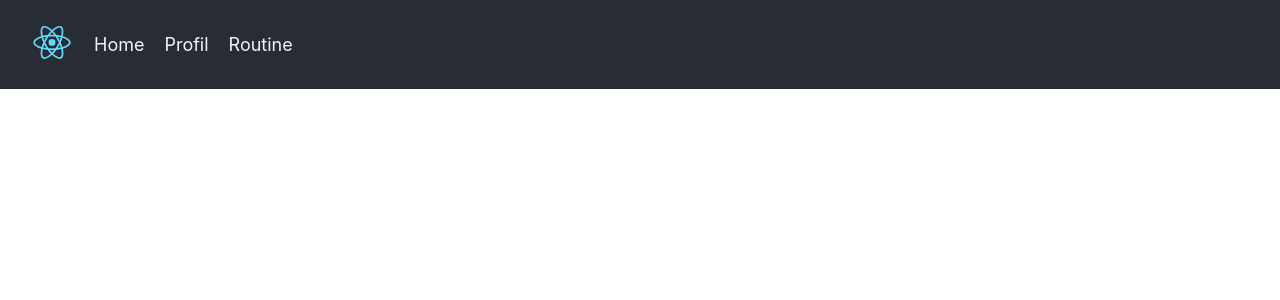
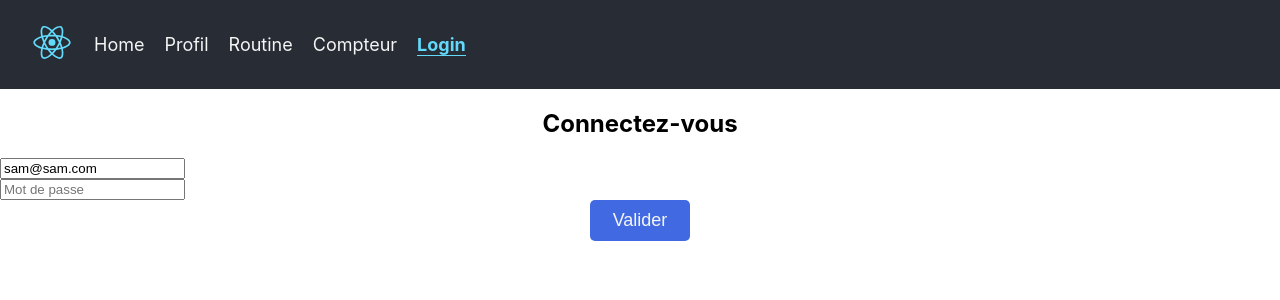
Before and after one commit to Samdjm/app14, a React (Create React App) app: page /auth in a window 1280 px wide. Before the commit this address had no page. Shown: the top 300 px of the page. Built offline with nearby package versions, Linux system fonts and the light colour scheme.

Commit message:
Code J-4 FIN

```diff
--- a/src/App.js
+++ b/src/App.js
@@ -4,6 +4,8 @@ import { BrowserRouter, Route, Routes } from "react-router-dom";
 import Home from "./components/page/Home/Home";
 import Profil from "./components/page/Profil/Profil";
 import Routine from "./components/page/Routine/Routine";
+import Counter from "./components/page/Counter/Counter";
+import Auth from "./components/page/Auth/Auth";
 
 function App() {
   let utilisateur = {
@@ -41,6 +43,8 @@ function App() {
           <Route path='/' element={<Home />} />
           <Route path='/profil' element={<Profil user={utilisateur} />} />
           <Route path='/routine' element={<Routine />} />
+          <Route path='/counter' element={<Counter />} />
+          <Route path='/auth' element={<Auth />} />
         </Routes>
       </BrowserRouter>
     </div>
--- a/src/components/container/Header/Header.jsx
+++ b/src/components/container/Header/Header.jsx
@@ -6,6 +6,8 @@ export default function Header({ title }) {
     { routePath: "/", routeName: "Home" },
     { routePath: "/profil", routeName: "Profil" },
     { routePath: "/routine", routeName: "Routine" },
+    { routePath: "/counter", routeName: "Compteur" },
+    { routePath: "/auth", routeName: "Login" },
   ];
 
   return (
--- /dev/null
+++ b/src/components/container/LoginForm/LoginForm.jsx
@@ -0,0 +1,38 @@
+import { useState } from "react";
+import Button from "../../ui/Button/Button";
+
+export default function LoginForm() {
+  const [emailInput, setEmailInput] = useState("sam@sam.com");
+  const [passwordIput, setPasswordInput] = useState("");
+
+  function handleEmail(e) {
+    setEmailInput(e.target.value);
+  }
+
+  function login() {
+    alert("Connexion avec: " + emailInput);
+    setEmailInput("");
+  }
+
+  //Two way binding
+
+  return (
+    <>
+      <h2>Connectez-vous</h2>
+
+      <input
+        value={emailInput}
+        onChange={handleEmail}
+        style={{ display: "block" }}
+        placeholder='Email'
+        type={"email"}
+      />
+      <input
+        style={{ display: "block" }}
+        placeholder='Mot de passe'
+        type={"password"}
+      />
+      <Button action={login}>Valider</Button>
+    </>
+  );
+}
--- a/src/components/container/User/User.jsx
+++ b/src/components/container/User/User.jsx
@@ -1,3 +1,4 @@
+import MenuSecret from "../../hoc/MenuSecret/MenuSecret";
 import FullName from "../../ui/FullName/FullName";
 import Hobbies from "../../ui/Hobbies/Hobbies";
 
@@ -8,7 +9,17 @@ export default function User(proprités) {
         lastName={proprités.user.nom}
         firstName={proprités.user.prenom}
       />
-      <Hobbies cours={proprités.user.cours} />
+      <MenuSecret
+        labelOpen={"Cacher les cours"}
+        labelClose={"Afficher les cours"}
+      >
+        <Hobbies cours={proprités.user.cours} />
+      </MenuSecret>
     </div>
   );
 }
+
+//Exercice:
+//1- Créer une variable d'état isMenuShown, initialisée a false
+//2- Ajouter un bouton: On execute une fonction qui changerai la variable de true a false, ou de false a true
+//3- Utiliser un opérateur ternaire pour afficher ou non le menu secret.
--- /dev/null
+++ b/src/components/hoc/MenuSecret/MenuSecret.jsx
@@ -0,0 +1,32 @@
+import React from "react";
+import { useState } from "react";
+import Button from "../../ui/Button/Button";
+
+export default function MenuSecret({ children, labelOpen, labelClose }) {
+  const [isMenuShown, setIsMenuShown] = useState(false);
+
+  function toggleMenu() {
+    //1:
+    // if (isMenuShown) {
+    //   setIsMenuShown(false);
+    // } else {
+    //   setIsMenuShown(true);
+    // }
+
+    //2:
+    // setIsMenuShown(isMenuShown ? false : true);
+
+    //3:
+    setIsMenuShown(!isMenuShown);
+  }
+
+  return (
+    <div>
+      <Button action={toggleMenu}>
+        {isMenuShown ? labelOpen : labelClose}
+      </Button>
+
+      {isMenuShown && children}
+    </div>
+  );
+}
--- /dev/null
+++ b/src/components/page/Auth/Auth.jsx
@@ -0,0 +1,9 @@
+import LoginForm from "../../container/LoginForm/LoginForm";
+
+export default function Auth() {
+  return (
+    <div>
+      <LoginForm />
+    </div>
+  );
+}
--- /dev/null
+++ b/src/components/page/Counter/Counter.jsx
@@ -0,0 +1,45 @@
+import React, { useState } from "react";
+import Button from "../../ui/Button/Button";
+
+export default function Counter() {
+  const [counter, setCounter] = useState(0);
+
+  function add() {
+    setCounter(counter + 1);
+  }
+
+  function sub() {
+    setCounter(counter - 1);
+  }
+
+  function changeCounter(operation) {
+    switch (operation) {
+      case "+":
+        setCounter(counter + 1);
+        break;
+      case "-":
+        setCounter(counter - 1);
+        break;
+      default:
+        return;
+    }
+  }
+
+  return (
+    <div>
+      <h2> Compteur = {counter} </h2>
+      <Button action={() => changeCounter("-")} danger>
+        -1
+      </Button>
+      <Button action={() => changeCounter("+")} success>
+        +1
+      </Button>
+    </div>
+  );
+}
+//Exercice:
+//1- Créer une variable d'état 'counter' initialiser a 0.
+//2- Afficher cette variable d'état dans un paragraphe
+//3- Ajouter deux boutons:
+//3.1/ Decrementer la variable counter de 1.
+//3.2/ Incrementer la variable de 1.
--- a/src/components/page/Home/Home.jsx
+++ b/src/components/page/Home/Home.jsx
@@ -1,10 +1,17 @@
 //rfc: React Functional Composant
-
+import { useState } from "react";
 import Button from "../../ui/Button/Button";
 
 export default function Home() {
+  const [textState, setTextState] = useState("Du texte");
+
+  console.log("Nouveau ou Rafraichi: " + textState);
+
   function clicked() {
-    console.log("Clickeeedd!!!");
+    console.log("Click!");
+    console.log("avant", textState);
+    setTextState("Un nouveau texte!!");
+    console.log("apres", textState);
   }
 
   return (
@@ -12,6 +19,7 @@ export default function Home() {
       <p> Home</p>
 
       <Button action={clicked}>Click!</Button>
+      <p> {textState} </p>
 
       {/* <button onClick={clicked}>Cliquer!</button> */}
     </div>
--- a/src/index.js
+++ b/src/index.js
@@ -6,9 +6,9 @@ import reportWebVitals from "./reportWebVitals";
 
 const root = ReactDOM.createRoot(document.getElementById("root"));
 root.render(
-  <React.StrictMode>
-    <App />
-  </React.StrictMode>
+  // <React.StrictMode>
+  <App />
+  // </React.StrictMode>
 );
 
 // If you want to start measuring performance in your app, pass a function
```
